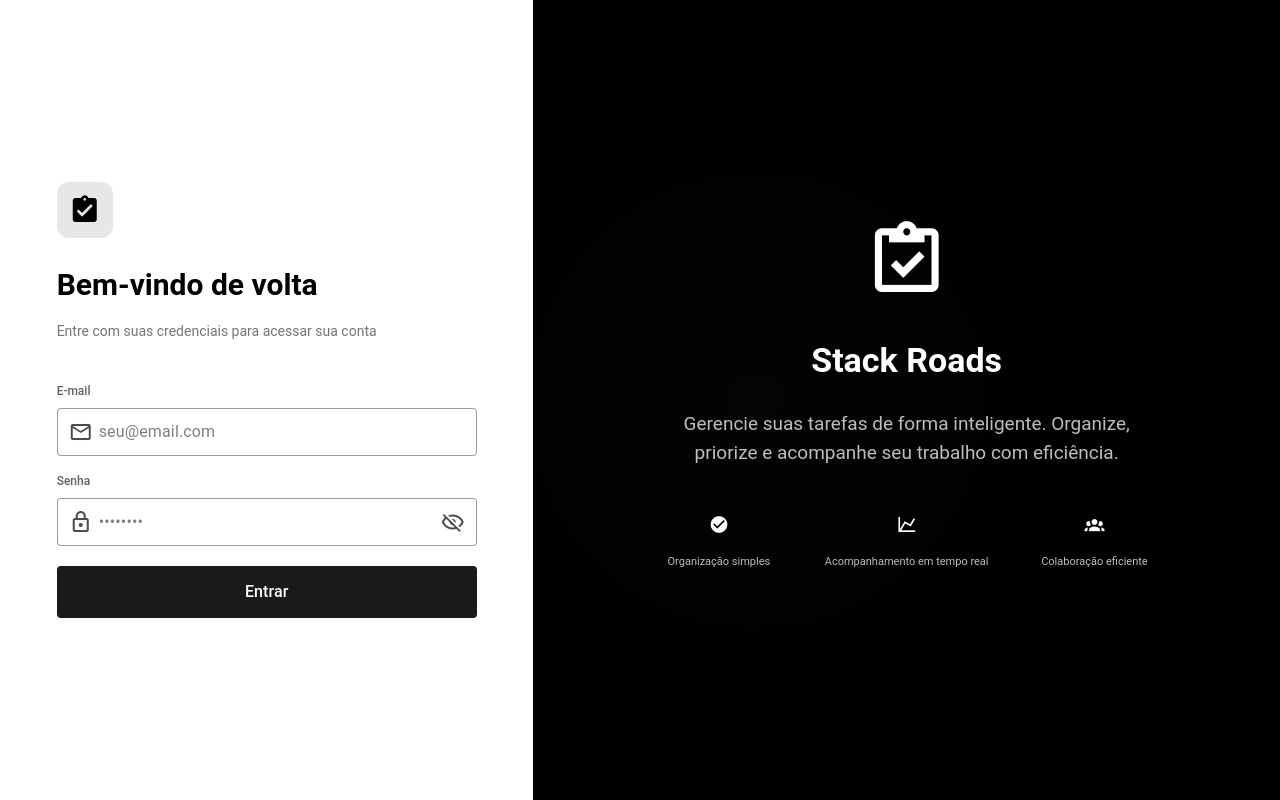
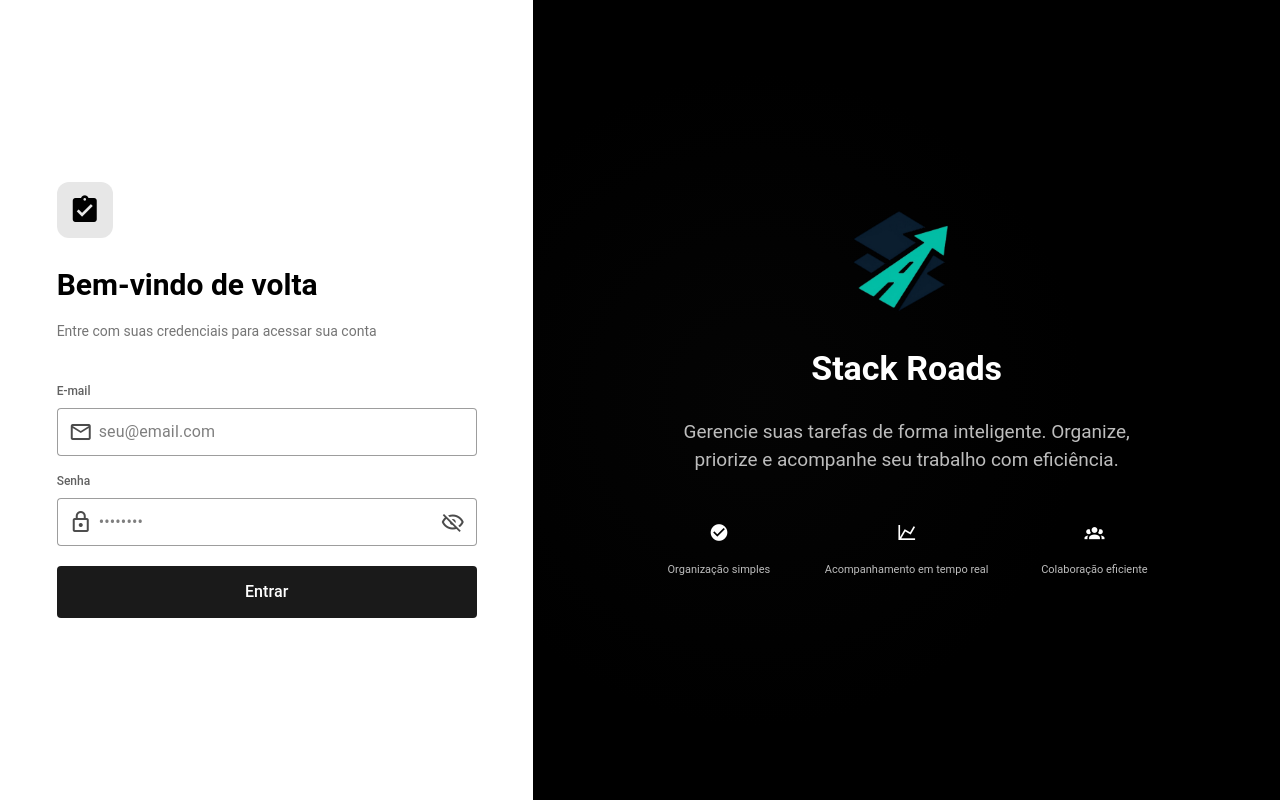
Before and after one commit to Os-Guri-Do-Agro/workflow-web, a Vue app: page /login in a window 1280 px wide. Built offline with nearby package versions, Linux system fonts and the light colour scheme.

Commit message:
Replace icon in LoginView with an image for improved visual appeal; adjust layout for better alignment and presentation.

```diff
--- a/src/features/auth/LoginView.vue
+++ b/src/features/auth/LoginView.vue
@@ -116,8 +116,8 @@
       class="bg-black d-none d-md-flex align-center justify-center position-relative"
     >
       <div class="hero-content text-center pa-12">
-        <div class="icon-wrapper mb-8">
-          <v-icon size="85" color="white" class="floating-icon">mdi-clipboard-check-outline</v-icon>
+        <div class="icon-wrapper mb-8 d-flex align-center justify-center">
+          <v-img width="100" height="100" contain src="/icone.png"></v-img>
         </div>
         <h2 style="font-size: 34px" class="font-weight-bold mb-6 text-white">Stack Roads</h2>
         <p
```
